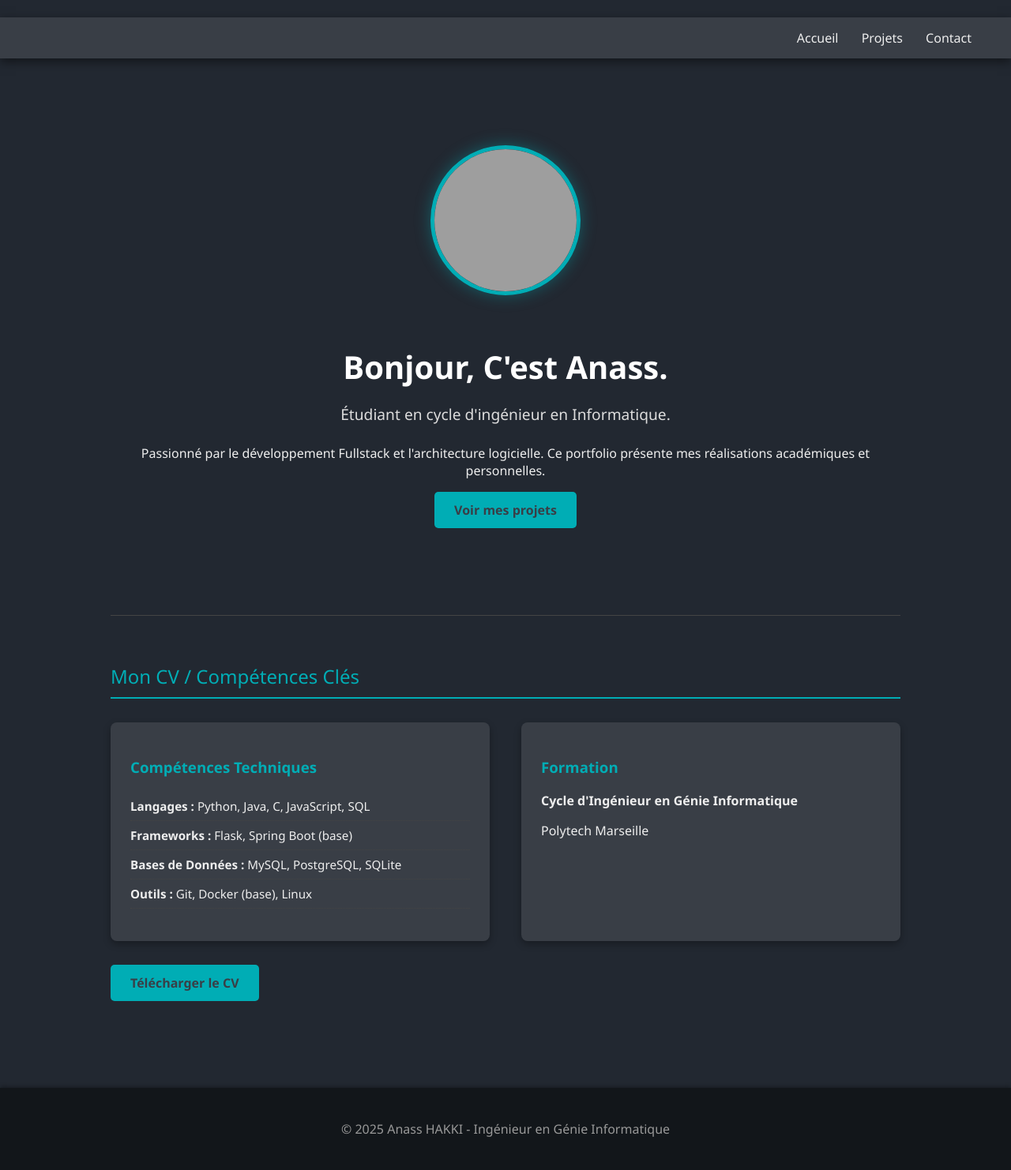
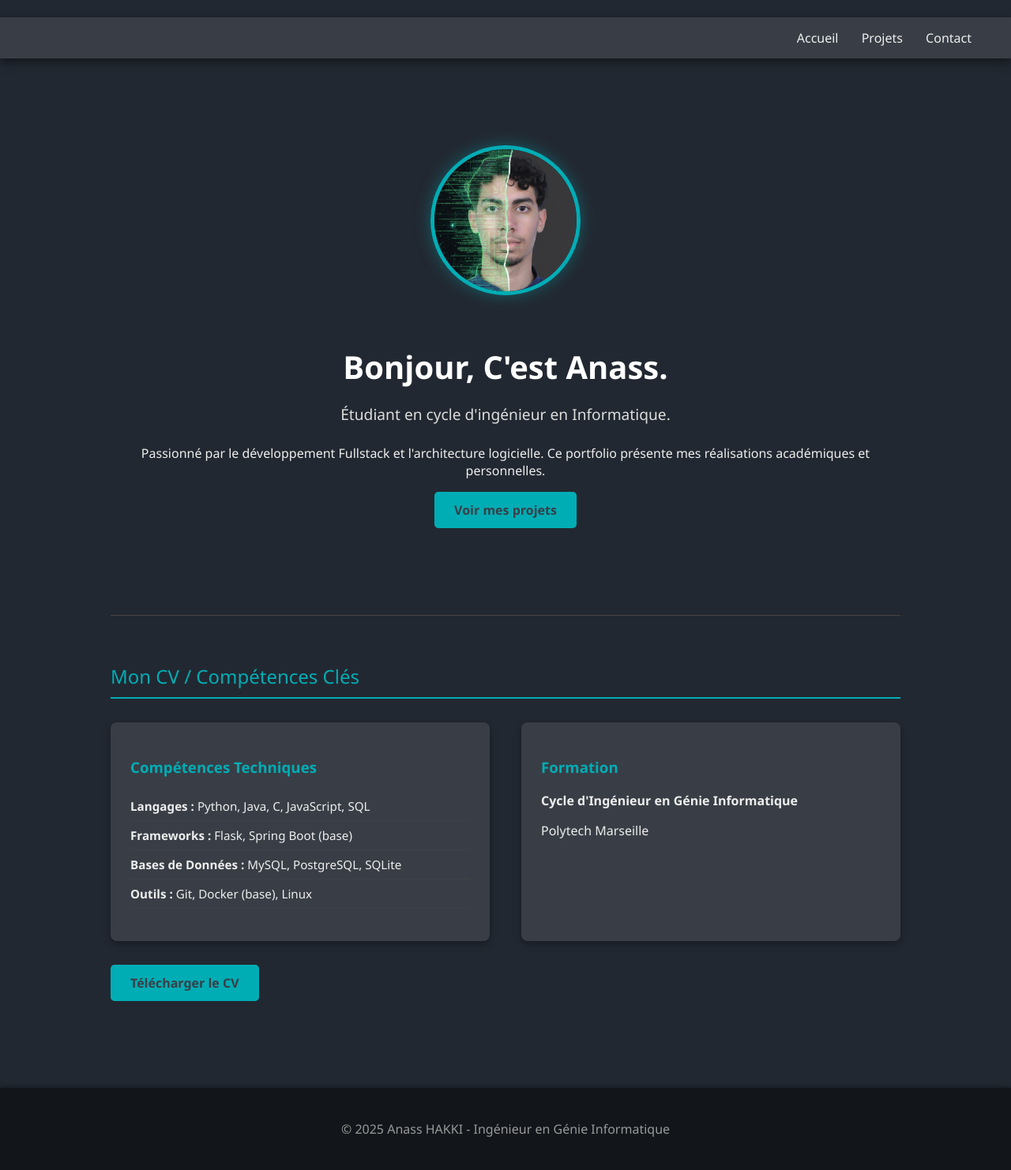
Before and after one commit to anasshakki/anass-portfolio-flask, a Flask app: page / in a window 1280 px wide. Shown: the whole page at 79% size. Run offline with Flask 3, Linux system fonts and the light colour scheme; grey boxes are pictures that could not be loaded.

```diff
--- a/templates/index.html
+++ b/templates/index.html
@@ -4,7 +4,7 @@
 
 {% block content %}
     <section class="hero-section">
-        <img src="{{ url_for('static', filename='img/profil.jpg') }}" alt="Photo de profil Anass" class="profile-img">
+        <img src="{{ url_for('static', filename='img/profil.jpeg') }}" alt="Photo de profil Anass" class="profile-img">
 
         <h1>Bonjour, C'est Anass.</h1>
         <p class="tagline">Étudiant en cycle d'ingénieur en Informatique.</p>
```
